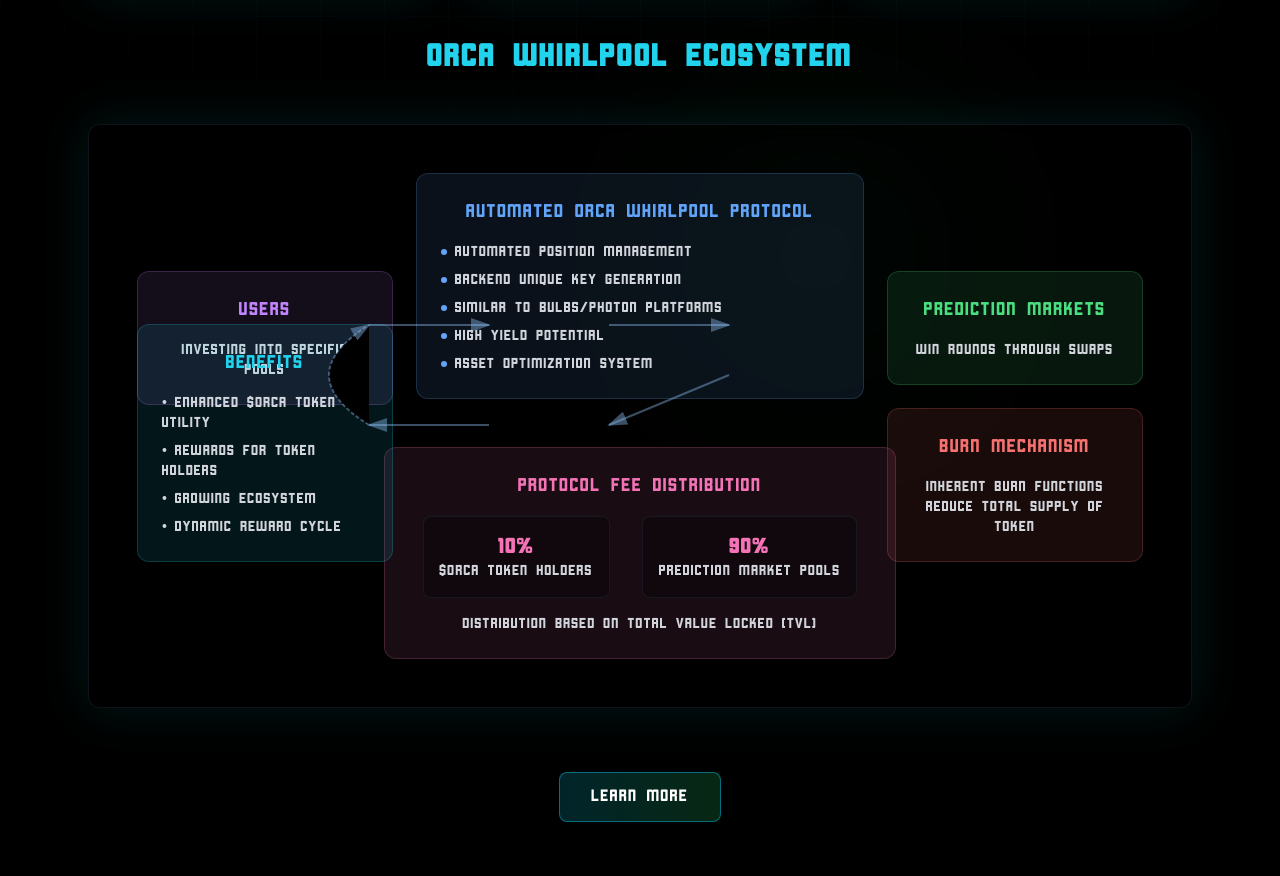
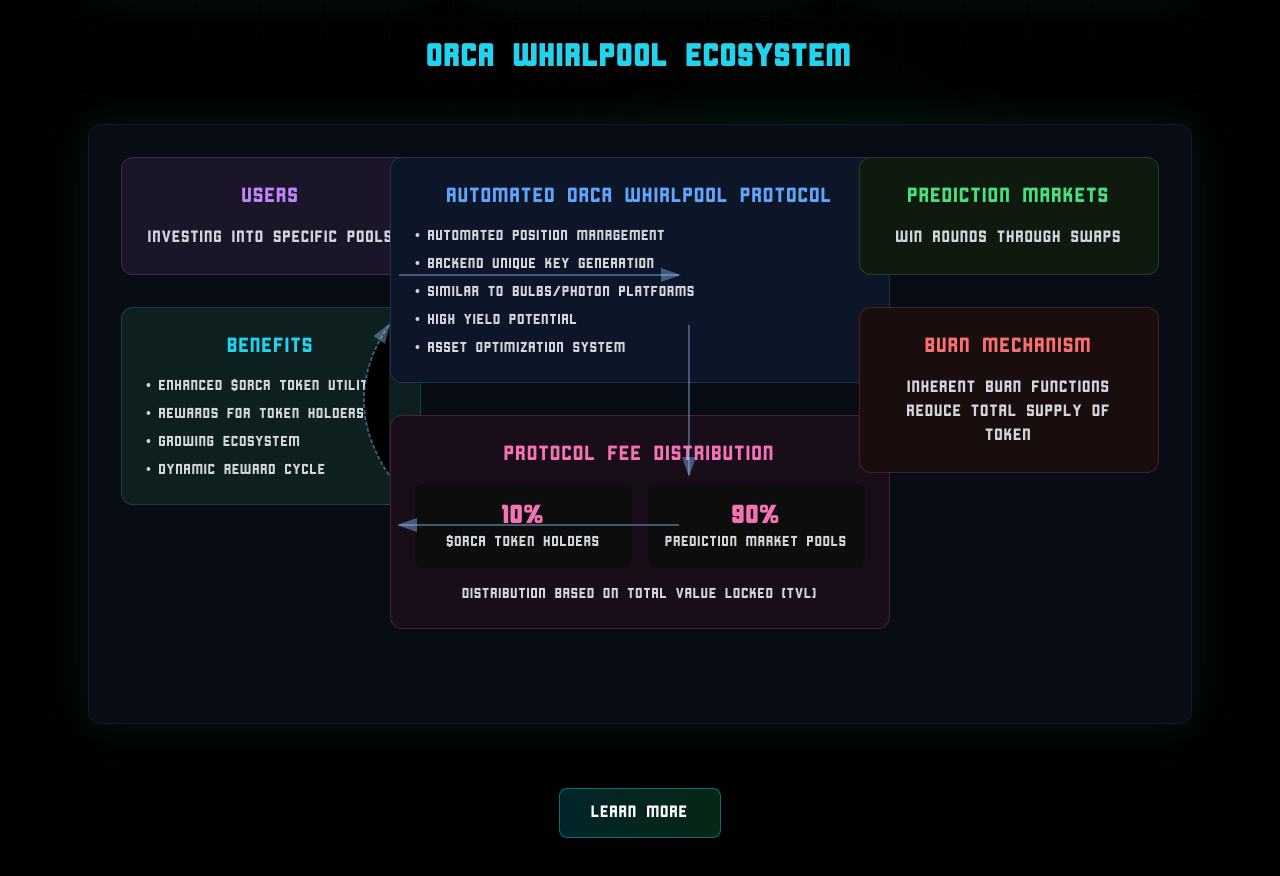
Before and after one commit to OrcaMonsta/orcamonsta1, a Next.js app: page /how-it-works in a window 1280 px wide. Shown: the part 400-1276 px from the top of the page. Built offline with nearby package versions, Linux system fonts and the light colour scheme.

Commit message:
Fix ecosystem visualization layout: Adjust spacing, positioning, and flow to match design reference

```diff
--- a/app/how-it-works/page.tsx
+++ b/app/how-it-works/page.tsx
@@ -114,132 +114,124 @@ export default function HowItWorks() {
             ORCA WHIRLPOOL ECOSYSTEM
           </h2>
 
-          <div className="relative backdrop-blur-md bg-black/30 rounded-xl p-12 border border-gray-800/50
-            shadow-[0_0_50px_rgba(0,255,255,0.1)]">
+          <div className="relative backdrop-blur-md bg-[#080c14] rounded-xl border border-gray-800/50
+            shadow-[0_0_50px_rgba(0,255,255,0.1)] h-[600px] max-w-[1200px] mx-auto p-8">
 
-            {/* Users Section - Left Side */}
+            {/* Left Column */}
+            <div className="absolute left-8 space-y-8 w-[300px]">
+              {/* Users Box */}
               <motion.div
                 initial={{ opacity: 0, x: -20 }}
                 animate={{ opacity: 1, x: 0 }}
                 transition={{ duration: 0.6 }}
-              className="absolute left-12 top-1/4 w-64 p-6 bg-purple-400/10 rounded-xl border border-purple-400/20"
+                className="p-6 bg-[#1a1528] rounded-xl border border-purple-400/20"
               >
-              <h3 className={`${cornerstone.className} text-lg text-center text-purple-400 mb-4`}>
+                <h3 className={`${cornerstone.className} text-xl text-center text-purple-400 mb-4`}>
                   USERS
                 </h3>
-              <div className="text-center space-y-2">
-                <div className="text-gray-300 text-sm">
-                  investing into specific pools
-                </div>
+                <div className="text-center text-gray-300">
+                  INVESTING INTO SPECIFIC POOLS
                 </div>
               </motion.div>
 
-            {/* Trading Tool Section - Center Top */}
+              {/* Benefits Box */}
+              <motion.div
+                initial={{ opacity: 0, x: -20 }}
+                animate={{ opacity: 1, x: 0 }}
+                transition={{ duration: 0.6 }}
+                className="p-6 bg-[#0d1f1f] rounded-xl border border-cyan-400/20"
+              >
+                <h3 className={`${cornerstone.className} text-xl text-center text-cyan-400 mb-4`}>
+                  BENEFITS
+                </h3>
+                <ul className="space-y-2 text-gray-300 text-sm">
+                  <li>• ENHANCED $ORCA TOKEN UTILITY</li>
+                  <li>• REWARDS FOR TOKEN HOLDERS</li>
+                  <li>• GROWING ECOSYSTEM</li>
+                  <li>• DYNAMIC REWARD CYCLE</li>
+                </ul>
+              </motion.div>
+            </div>
+
+            {/* Center Column */}
+            <div className="absolute left-1/2 -translate-x-1/2 space-y-8 w-[500px]">
+              {/* Protocol Box */}
               <motion.div
                 initial={{ opacity: 0, y: -20 }}
                 animate={{ opacity: 1, y: 0 }}
                 transition={{ duration: 0.6 }}
-              className="max-w-md mx-auto mb-12 p-6 bg-blue-400/10 rounded-xl border border-blue-400/20"
+                className="p-6 bg-[#0d1528] rounded-xl border border-blue-400/20"
               >
-              <h3 className={`${cornerstone.className} text-lg text-center text-blue-400 mb-4`}>
+                <h3 className={`${cornerstone.className} text-xl text-center text-blue-400 mb-4`}>
                   AUTOMATED ORCA WHIRLPOOL PROTOCOL
                 </h3>
-              <ul className="space-y-2 text-sm text-gray-300">
-                <li className="flex items-center gap-2">
-                  <span className="w-1.5 h-1.5 bg-blue-400 rounded-full"></span>
-                  Automated position management
-                </li>
-                <li className="flex items-center gap-2">
-                  <span className="w-1.5 h-1.5 bg-blue-400 rounded-full"></span>
-                  Backend unique key generation
-                </li>
-                <li className="flex items-center gap-2">
-                  <span className="w-1.5 h-1.5 bg-blue-400 rounded-full"></span>
-                  Similar to Bulbs/Photon platforms
-                </li>
-                <li className="flex items-center gap-2">
-                  <span className="w-1.5 h-1.5 bg-blue-400 rounded-full"></span>
-                  High yield potential
-                </li>
-                <li className="flex items-center gap-2">
-                  <span className="w-1.5 h-1.5 bg-blue-400 rounded-full"></span>
-                  Asset optimization system
-                </li>
+                <ul className="space-y-2 text-gray-300 text-sm">
+                  <li>• AUTOMATED POSITION MANAGEMENT</li>
+                  <li>• BACKEND UNIQUE KEY GENERATION</li>
+                  <li>• SIMILAR TO BULBS/PHOTON PLATFORMS</li>
+                  <li>• HIGH YIELD POTENTIAL</li>
+                  <li>• ASSET OPTIMIZATION SYSTEM</li>
                 </ul>
               </motion.div>
 
-            {/* Prediction Markets - Right Side */}
+              {/* Fee Distribution Box */}
+              <motion.div
+                initial={{ opacity: 0 }}
+                animate={{ opacity: 1 }}
+                transition={{ duration: 0.6 }}
+                className="p-6 bg-[#1a0d1a] rounded-xl border border-pink-400/20"
+              >
+                <h3 className={`${cornerstone.className} text-xl text-center text-pink-400 mb-4`}>
+                  PROTOCOL FEE DISTRIBUTION
+                </h3>
+                <div className="grid grid-cols-2 gap-4 mb-4">
+                  <div className="text-center p-4 bg-[#0d0d0d] rounded-lg">
+                    <div className="text-2xl font-bold text-pink-400">10%</div>
+                    <div className="text-sm text-gray-300">$ORCA TOKEN HOLDERS</div>
+                  </div>
+                  <div className="text-center p-4 bg-[#0d0d0d] rounded-lg">
+                    <div className="text-2xl font-bold text-pink-400">90%</div>
+                    <div className="text-sm text-gray-300">PREDICTION MARKET POOLS</div>
+                  </div>
+                </div>
+                <div className="text-center text-sm text-gray-300">
+                  DISTRIBUTION BASED ON TOTAL VALUE LOCKED (TVL)
+                </div>
+              </motion.div>
+            </div>
+
+            {/* Right Column */}
+            <div className="absolute right-8 space-y-8 w-[300px]">
+              {/* Prediction Markets Box */}
               <motion.div
                 initial={{ opacity: 0, x: 20 }}
                 animate={{ opacity: 1, x: 0 }}
                 transition={{ duration: 0.6 }}
-              className="absolute right-12 top-1/4 w-64 p-6 bg-green-400/10 rounded-xl border border-green-400/20"
+                className="p-6 bg-[#0d1a0d] rounded-xl border border-green-400/20"
               >
-              <h3 className={`${cornerstone.className} text-lg text-center text-green-400 mb-4`}>
+                <h3 className={`${cornerstone.className} text-xl text-center text-green-400 mb-4`}>
                   PREDICTION MARKETS
                 </h3>
-              <div className="text-center text-sm text-gray-300">
-                Win rounds through swaps
+                <div className="text-center text-gray-300">
+                  WIN ROUNDS THROUGH SWAPS
                 </div>
               </motion.div>
 
-            {/* Fee Distribution - Center */}
-            <motion.div
-              initial={{ opacity: 0 }}
-              animate={{ opacity: 1 }}
-              transition={{ duration: 0.6, delay: 0.2 }}
-              className="max-w-lg mx-auto p-6 bg-pink-400/10 rounded-xl border border-pink-400/20"
-            >
-              <h3 className={`${cornerstone.className} text-lg text-center text-pink-400 mb-4`}>
-                PROTOCOL FEE DISTRIBUTION
-              </h3>
-              <div className="flex justify-center gap-8">
-                <div className="text-center p-4 bg-black/30 rounded-lg border border-gray-800/50">
-                  <div className="text-xl font-bold text-pink-400">10%</div>
-                  <div className="text-sm text-gray-300">$ORCA Token Holders</div>
-                </div>
-                <div className="text-center p-4 bg-black/30 rounded-lg border border-gray-800/50">
-                  <div className="text-xl font-bold text-pink-400">90%</div>
-                  <div className="text-sm text-gray-300">Prediction Market Pools</div>
-                </div>
-              </div>
-              <div className="text-center mt-4 text-sm text-gray-300">
-                Distribution based on Total Value Locked (TVL)
-              </div>
-            </motion.div>
-
-            {/* Benefits - Left Bottom */}
-            <motion.div
-              initial={{ opacity: 0, x: -20 }}
-              animate={{ opacity: 1, x: 0 }}
-              transition={{ duration: 0.6, delay: 0.3 }}
-              className="absolute left-12 bottom-1/4 w-64 p-6 bg-cyan-400/10 rounded-xl border border-cyan-400/20"
-            >
-              <h3 className={`${cornerstone.className} text-lg text-center text-cyan-400 mb-4`}>
-                BENEFITS
-              </h3>
-              <ul className="space-y-2 text-sm text-gray-300">
-                <li>• Enhanced $ORCA token utility</li>
-                <li>• Rewards for token holders</li>
-                <li>• Growing ecosystem</li>
-                <li>• Dynamic reward cycle</li>
-              </ul>
-            </motion.div>
-
-            {/* Token Burn - Right Bottom */}
+              {/* Burn Mechanism Box */}
               <motion.div
                 initial={{ opacity: 0, x: 20 }}
                 animate={{ opacity: 1, x: 0 }}
-              transition={{ duration: 0.6, delay: 0.3 }}
-              className="absolute right-12 bottom-1/4 w-64 p-6 bg-red-400/10 rounded-xl border border-red-400/20"
+                transition={{ duration: 0.6 }}
+                className="p-6 bg-[#1a0d0d] rounded-xl border border-red-400/20"
               >
-              <h3 className={`${cornerstone.className} text-lg text-center text-red-400 mb-4`}>
+                <h3 className={`${cornerstone.className} text-xl text-center text-red-400 mb-4`}>
                   BURN MECHANISM
                 </h3>
-              <div className="text-center text-sm text-gray-300">
-                Inherent burn functions reduce total supply of token
+                <div className="text-center text-gray-300">
+                  INHERENT BURN FUNCTIONS REDUCE TOTAL SUPPLY OF TOKEN
                 </div>
               </motion.div>
+            </div>
 
             {/* Flow Arrows */}
             <svg className="absolute inset-0 w-full h-full pointer-events-none">
@@ -253,16 +245,13 @@ export default function HowItWorks() {
                 animate={{ opacity: 1 }}
                 transition={{ duration: 0.8, delay: 0.5 }}
               >
-                {/* User to Trading Tool */}
-                <path d="M280 200 L400 200" stroke="rgba(147, 197, 253, 0.4)" strokeWidth="2" markerEnd="url(#arrowhead)" />
-                {/* Trading Tool to Prediction Markets */}
-                <path d="M520 200 L640 200" stroke="rgba(147, 197, 253, 0.4)" strokeWidth="2" markerEnd="url(#arrowhead)" />
-                {/* Prediction Markets to Fee Distribution */}
-                <path d="M640 250 L520 300" stroke="rgba(147, 197, 253, 0.4)" strokeWidth="2" markerEnd="url(#arrowhead)" />
-                {/* Fee Distribution to Benefits */}
-                <path d="M400 300 L280 300" stroke="rgba(147, 197, 253, 0.4)" strokeWidth="2" markerEnd="url(#arrowhead)" />
-                {/* Circular flow back to Users */}
-                <path d="M280 300 Q200 250 280 200" stroke="rgba(147, 197, 253, 0.4)" strokeWidth="2" strokeDasharray="4 2" markerEnd="url(#arrowhead)" />
+                {/* Horizontal Arrows */}
+                <path d="M310 150 H590" stroke="rgba(147, 197, 253, 0.4)" strokeWidth="2" markerEnd="url(#arrowhead)" />
+                <path d="M590 400 H310" stroke="rgba(147, 197, 253, 0.4)" strokeWidth="2" markerEnd="url(#arrowhead)" />
+
+                {/* Vertical and Diagonal Arrows */}
+                <path d="M600 200 L600 350" stroke="rgba(147, 197, 253, 0.4)" strokeWidth="2" markerEnd="url(#arrowhead)" />
+                <path d="M300 350 Q250 275 300 200" stroke="rgba(147, 197, 253, 0.4)" strokeWidth="2" strokeDasharray="4 2" markerEnd="url(#arrowhead)" />
               </motion.g>
             </svg>
           </div>
```
Lines whose indentation alone changed are shown as unchanged.
